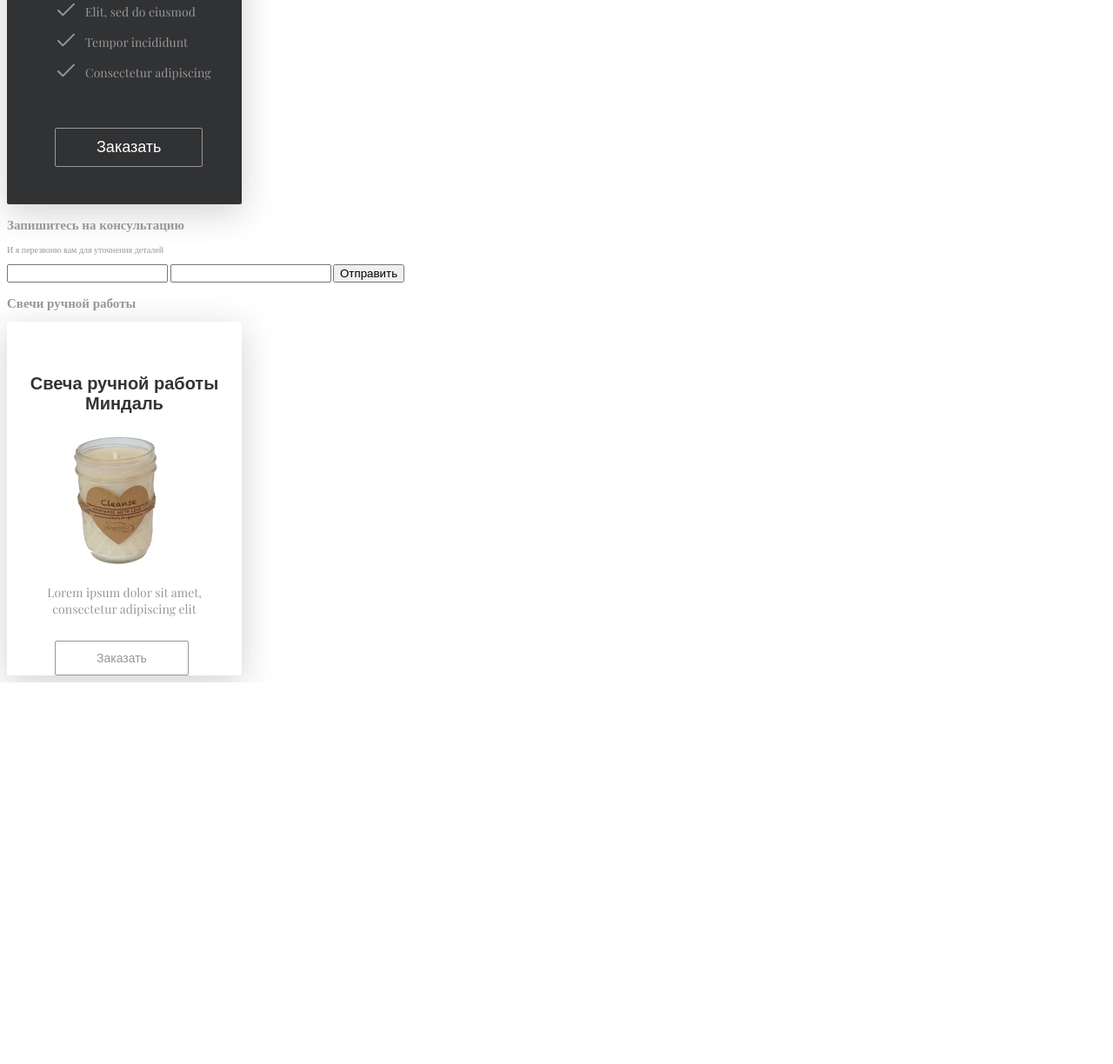
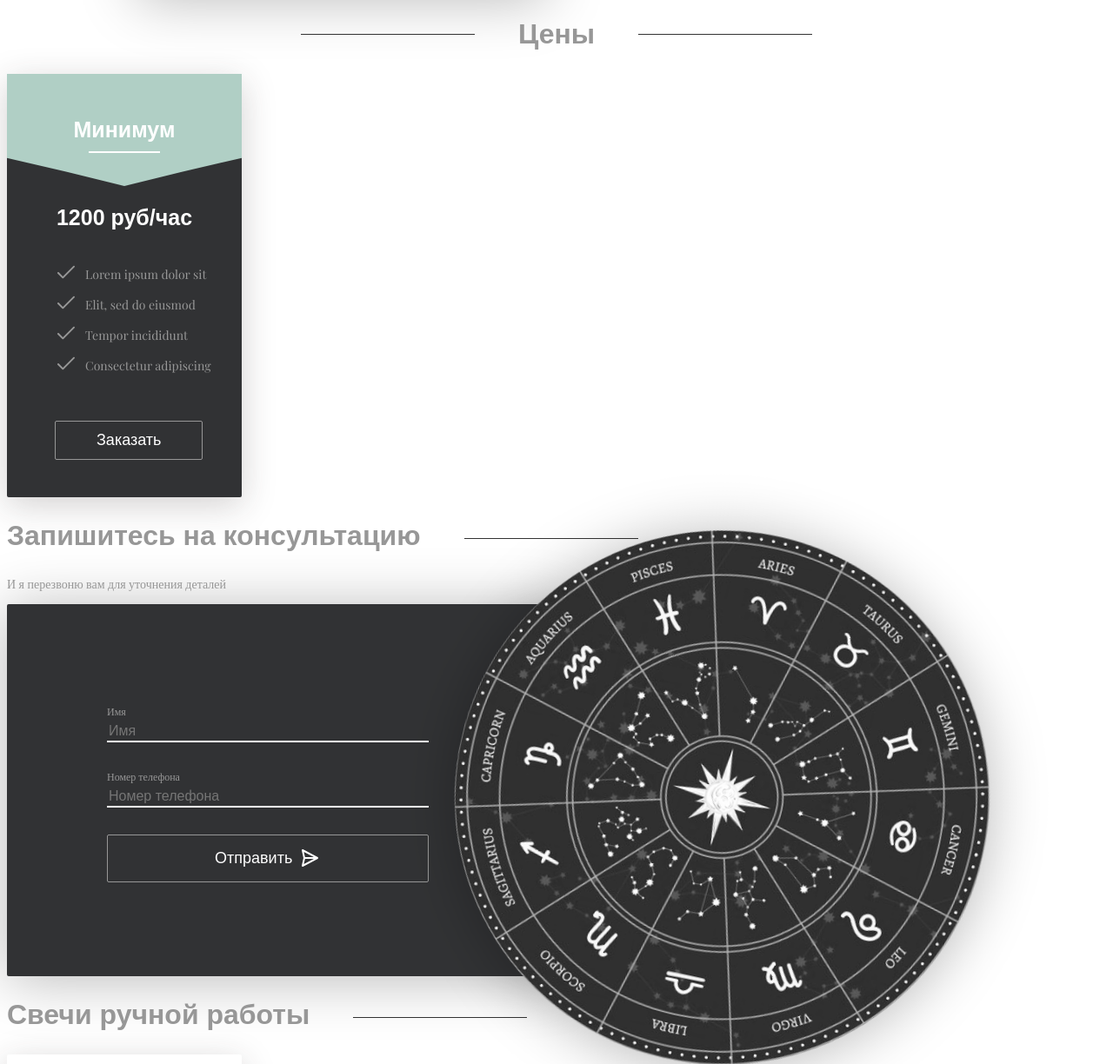
Before and after one commit to DmitryPateew/MAGIC_WEBSITE, a plain HTML site: page index.html in a window 1280 px wide. Shown: the part 1416-2640 px from the top of the page at 87% size. Before the commit the page ends 2201 px from the top, so only its background shows below. Drawn offline with nearby package versions, Linux system fonts and the light colour scheme; a web font is replaced by a local one.

Commit message:
coreTechnologies style base elements, forms, titles, add content images

```diff
--- a/css/styles.css
+++ b/css/styles.css
@@ -11,6 +11,40 @@ a {
 
 a:hover {
     color: #333;
+}
+
+button {
+    cursor: pointer;
+}
+
+h2 {
+    font-family: 'Arsenal', sans-serif;
+    font-size: 3.2rem;
+}
+
+.titleLine::after {
+    content: '';
+    display: inline-block;
+    margin-bottom: 7px;
+    margin-left: 50px;
+    width: 200px;
+    border-bottom: 1px solid #333333;
+}
+
+.titleWrapper {
+    display: flex;
+    align-items: center;
+    justify-content: center;
+}
+
+.titleWrapper h2 {
+    padding: 0 50px;
+}
+
+
+.titleLineDouble {
+    width: 200px;
+    border-bottom: 1px solid #333333;
 }
 
 .visually-hidden {
@@ -339,9 +373,93 @@ nav li {
     background-size: 100% auto;
 }
 
+.formSection p {
+    font-size: 1.4rem;
+}
+
+form {
+    display: flex;
+    flex-direction: column;
+    max-width: 370px;
+    padding: 115px 155px 108px 115px;
+    background-color: #313234;
+    box-shadow: 0 4px 66px rgba(0, 0, 0, 0.28);
+    border-radius: 2px;
+}
+
+form button {
+    padding: 16px 162px 16px 123px;
+    font-family: 'Arsenal', sans-serif;
+    font-size: 1.8rem;
+    color: #fff;
+    border: 1px solid #979797;
+    background-color: #313234;
+    border-radius: 2px;
+    background-image: url("../img/icons/arrowWhite.svg");
+    background-repeat: no-repeat;
+    background-size: auto 20px;
+    background-position: 223px center;
+}
+
+form button:hover {
+    background-image: url("../img/icons/arrowWhiteHover.svg");
+    background-position: 213px center;
+    background-color: #B0CFC5;
+}
+
+form input {
+    margin-bottom: 31px;
+    padding-bottom: 3px;
+    border: none;
+    border-bottom: 2px solid #fff;
+    background-color: #313234;
+    color: #fff;
+}
+
+form label {
+    padding-bottom: 6px;
+    font-size: 1.2rem;
+}
+
+form input::placeholder {
+    font-family: 'Arsenal', sans-serif;
+    font-size: 1.6rem;
+}
+
+form input:focus::placeholder {
+    visibility: hidden;
+}
+
+form input:focus {
+    outline: none;
+    border-bottom: 2px solid #B0CFC5;
+}
+
+.horoscope {
+    position: absolute;
+    margin-top: -200px;
+    margin-left: 400px;
+    width: 615px;
+    height: 615px;
+    border-radius: 100%;
+    background-image: url("../img/content/horoscope.png");
+    background-repeat: no-repeat;
+    box-shadow: 0 4px 66px rgba(0, 0, 0, 0.28);
+    animation: spin 140s linear 0s infinite;
+}
+
+@keyframes spin {
+    from {
+        transform: rotate(0deg);
+    }
+    to {
+        transform: rotate(360deg);
+    }
+}
+
 .product-card {
     max-width: 270px;
-    padding-top: 60px;
+    padding: 60px 0;
     box-shadow: 0 9px 39px rgba(45, 38, 38, 0.21);
     border-radius: 2px;
 }
@@ -374,6 +492,27 @@ nav li {
     background: none;
 }
 
-.product-card picture{
+.product-card picture {
     margin-left: 50px;
 }
+
+.aboutMe picture {
+    position: absolute;
+    z-index: -1;
+}
+
+.aboutMe img {
+    box-shadow: 0 4px 66px rgba(0, 0, 0, 0.28);
+}
+
+.aboutMe p {
+    max-width: 700px;
+    margin: 0;
+    padding: 65px 47px;
+    font-size: 1.8rem;
+    letter-spacing: 0.02rem;
+    color: #fff;
+    background-color: #313234;
+    box-shadow: 0 4px 66px rgba(0, 0, 0, 0.28);
+    border-radius: 2px;
+}
--- a/index.html
+++ b/index.html
@@ -54,10 +54,11 @@
         </article>
     </section>
     <section>
-        <h2>Обо мне</h2>
+        <h2 class="titleLine">Обо мне</h2>
+        <article class="aboutMe">
             <picture>
                 <source srcset="">
-            <img src="#" alt="">
+                <img src="./img/content/aboutMe/cardsDesctop.png" alt="">
             </picture>
             <p>Этот сайт посвящён картам Таро.Вам нужна профессиональная помощь
                 таролога?Я с удовольствием отвечу на ваши вопросы.Если вы сами интересуетесь системой
@@ -66,9 +67,14 @@
                 Им пользуются и профессионалы и любители. При гадании на картах
                 Таро можно узнать всё, они могут подсказать, дать свободу выбора, показать
                 ситуацию на данный момент и её последующее развитие.</p>
+        </article>
     </section>
     <section class="advantages">
+        <div class="titleWrapper">
+            <div class="titleLineDouble"></div>
             <h2>Почему именно я?</h2>
+            <div class="titleLineDouble"></div>
+        </div>
         <article class="advantage-card">
             <div class="advantage-card__icon"></div>
             <h3>Потомственная ведунья</h3>
@@ -76,7 +82,11 @@
         </article>
     </section>
     <section class="price">
+        <div class="titleWrapper">
+            <div class="titleLineDouble"></div>
             <h2>Цены</h2>
+            <div class="titleLineDouble"></div>
+        </div>
         <article class="price-card">
             <div>
                 <h3>Минимум</h3>
@@ -92,17 +102,20 @@
             <button>Заказать</button>
         </article>
     </section>
-    <section>
-        <h2>Запишитесь на консультацию</h2>
+    <section class="formSection">
+        <h2 class="titleLine">Запишитесь на консультацию</h2>
         <p>И я перезвоню вам для уточнения деталей</p>
-        <form>
-            <input>
-            <input>
+        <form method="post">
+            <label id="nameLabel" for="name">Имя</label>
+            <input id="name" name="name" placeholder="Имя" min="2" max="30" autocomplete required>
+            <label id="telLabel" for="tel">Номер телефона</label>
+            <input id="tel" name="tel" placeholder="Номер телефона" type="tel" autocomplete required>
             <button type="submit">Отправить</button>
+            <div class="horoscope"></div>
         </form>
     </section>
     <section>
-        <h2>Свечи ручной работы</h2>
+        <h2 class="titleLine">Свечи ручной работы</h2>
         <article class="product-card">
             <h3>Свеча ручной работы Миндаль</h3>
             <picture>
--- a/js/main.js
+++ b/js/main.js
@@ -0,0 +1,3 @@
+(function () {
+
+})()
```
Also changed, not shown: img/content/horoscope.png (added), img/icons/arrowWhite.svg (added), img/icons/arrowWhiteHover.svg (added). Lines whose indentation alone changed are shown as unchanged.
